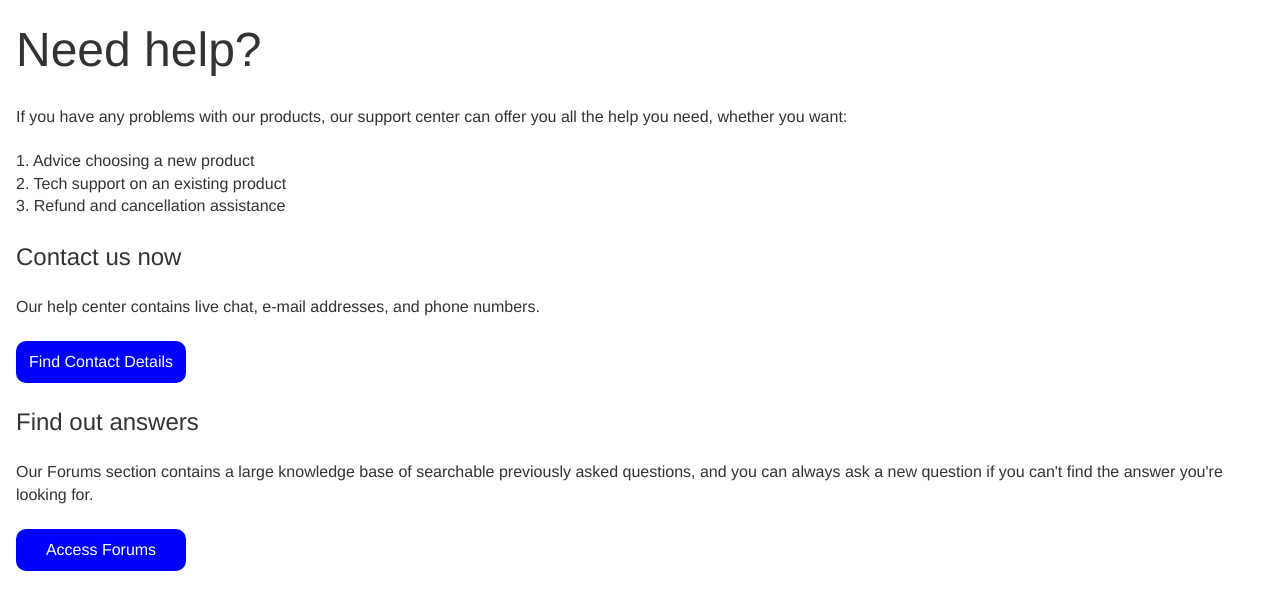
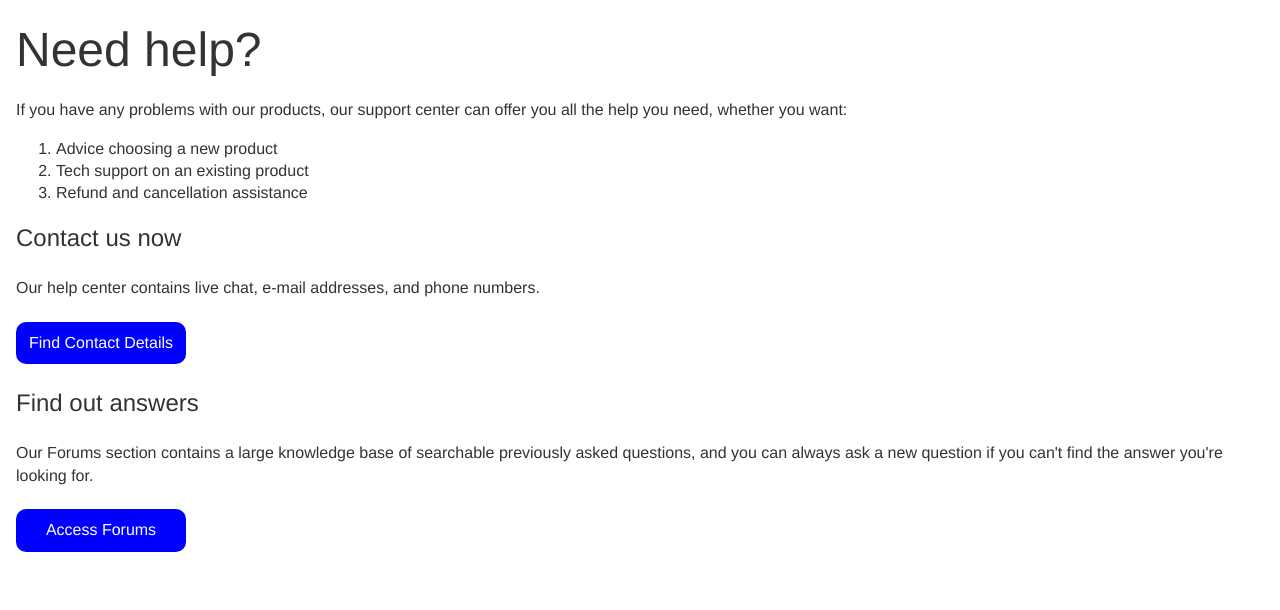
Before and after one commit to demuk/Mozzila-HTML-Accesibility-Test, a plain HTML site: page HTML_accessibility_1.html in a window 1280 px wide. Drawn offline with Linux system fonts and the light colour scheme.

Commit message:
replaced the wrong <br> semantics to use lists <li> which are semantically correct

```diff
--- a/HTML_accessibility_1.html
+++ b/HTML_accessibility_1.html
@@ -30,15 +30,12 @@
   <body>
 
     <font size="7">Need help?</font>
-    <br><br>
-    If you have any problems with our products, our  support center can offer you all the help you need, whether you want:
-    <br><br>
-    1. Advice choosing a new product
-    <br>
-    2. Tech support on an existing product
-    <br>
-    3. Refund and cancellation assistance
-    <br><br>
+    <p>If you have any problems with our products, our  support center can offer you all the help you need, whether you want:</p>
+    <ol>
+        <li>Advice choosing a new product</li>
+        <li>Tech support on an existing product</li>
+        <li>Refund and cancellation assistance</li>
+    </ol>
     <font size="5">Contact us now</font>
     <br><br>
     Our help center contains live chat, e-mail addresses, and phone numbers.
```
